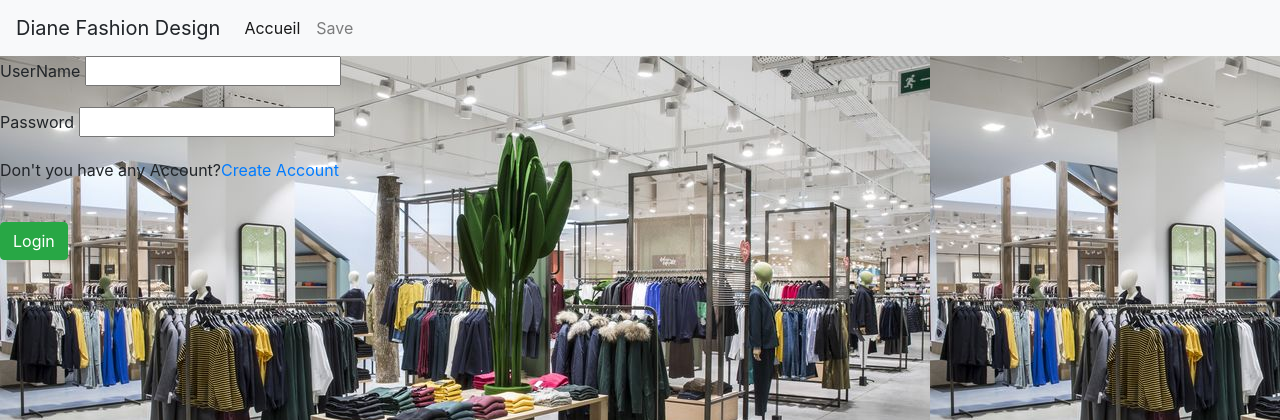
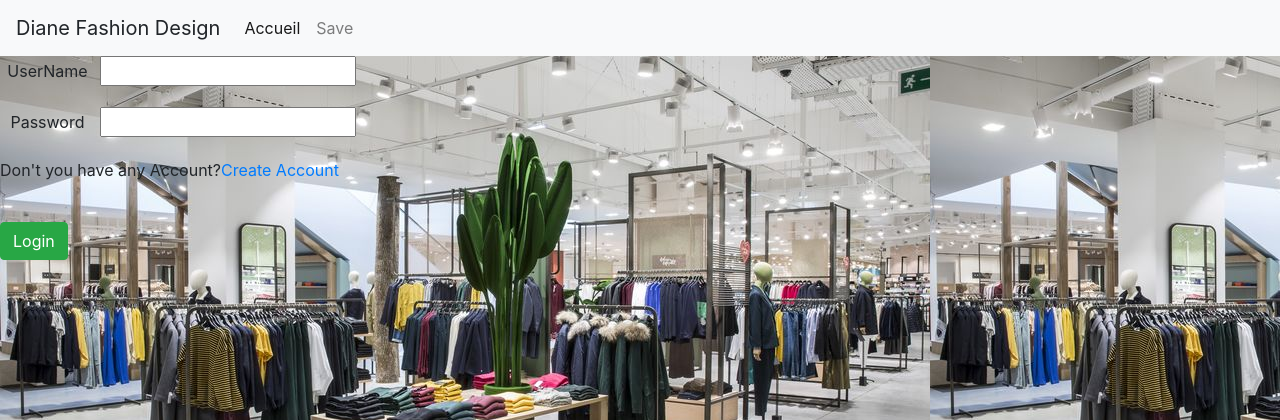
Before and after one commit to uweradiane/projet_1_uwera_diane, a PHP site: page /pages/login.php in a window 1280 px wide. Shown: the top 420 px of the page. Run offline with PHP 8.4, Linux system fonts and the light colour scheme; some libraries are stand-ins or nearby versions.

Commit message:
new commit

```diff
--- a/admin.php
+++ b/admin.php
@@ -1,8 +1,8 @@
 <?php
 session_start();
 require_once '../functions/userCrud.php';
-require_once '../functions/functions.php';
-require_once '../utils/connexion.php';
+require_once '../functions/function.php';
+require_once '../connections/connection.php';
 ?>
 <!DOCTYPE html>
 <html lang="en">
--- a/pages/login.php
+++ b/pages/login.php
@@ -13,7 +13,14 @@ session_start();
 
     <style>
         body {
-            background-image: url("images/IMG.jpg");
+            background-image: url("../images/IMG.jpg");
+        }
+
+        label {
+            text-align: right;
+            width: 95px;
+            padding-right: 20;
+            text-align: center;
         }
     </style>
     <link rel="stylesheet" href="https://cdn.jsdelivr.net/npm/bootstrap@4.0.0/dist/css/bootstrap.min.css" integrity="sha384-Gn5384xqQ1aoWXA+058RXPxPg6fy4IWvTNh0E263XmFcJlSAwiGgFAW/dAiS6JXm" crossorigin="anonymous">
```
